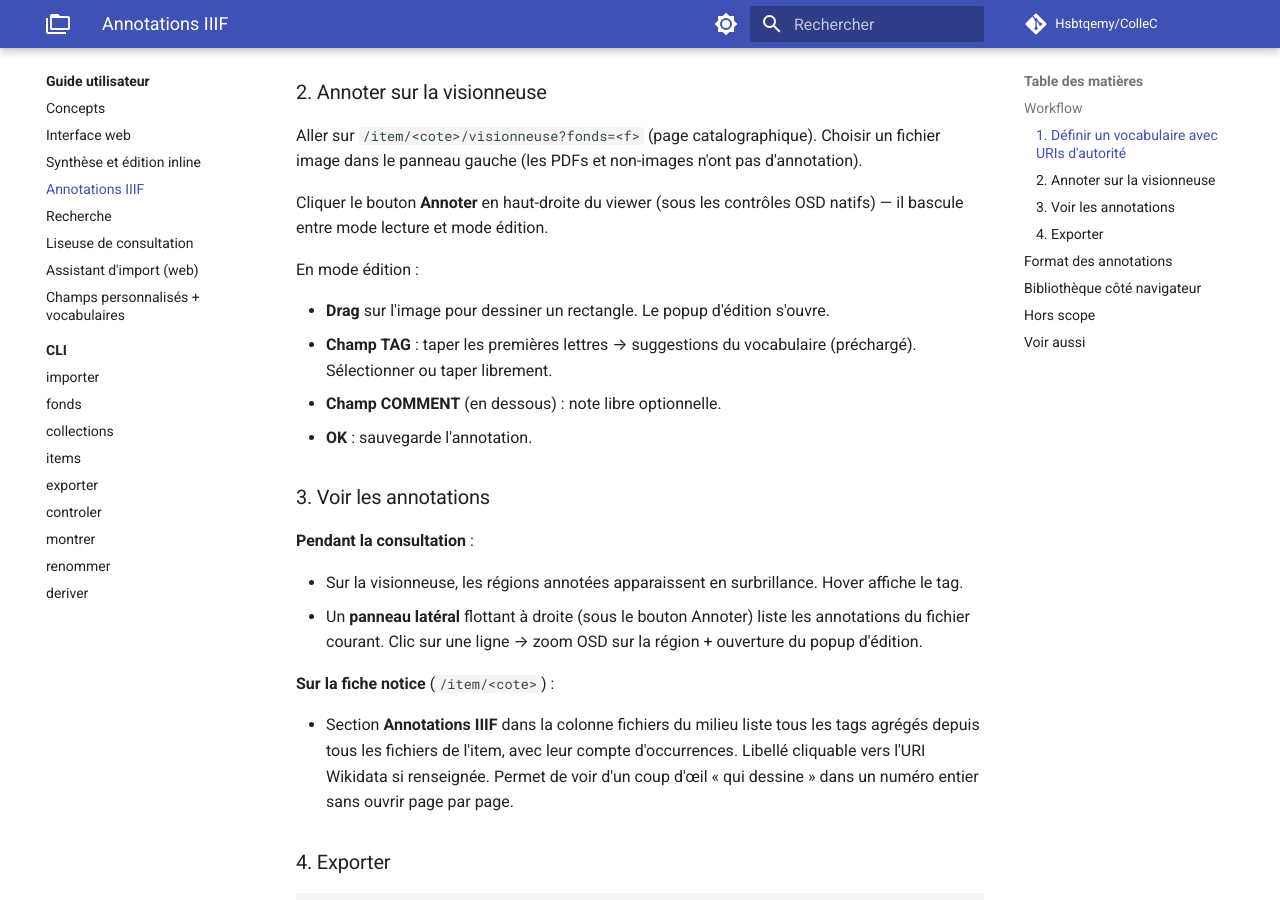
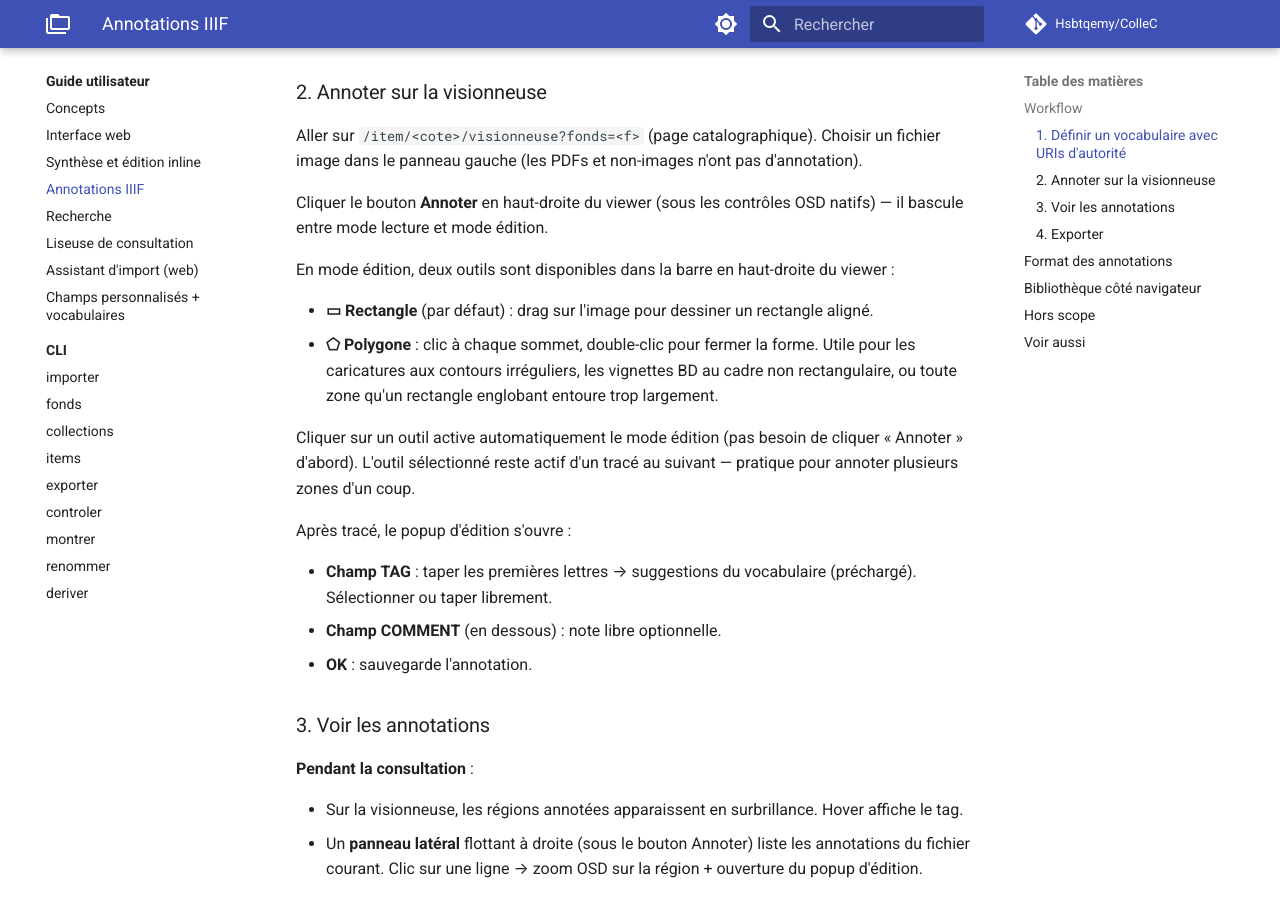
Before and after one commit to Hsbtqemy/ColleC, an MkDocs documentation site: the page built from docs/guide/annotations.md, in a window 1280 px wide and 900 px high, scrolled down 776 px. Built offline with MkDocs 1.6.1 and Material for MkDocs 9.7.7, drawn with Linux system fonts in a browser that asks for light colours; comment, search, counter and statistics services are not loaded; some of the changed text lies outside the part shown.

Commit message:
feat(annotations): outil polygone en plus du rectangle
- annotations_osd.js : boutons d'outil (data-annoter-outil="rect|polygon")
  qui appellent setDrawingTool(). Clic sur un outil active aussi
  l'edition (geste naturel, pas besoin de cliquer Annoter d'abord).
- item_lecture.html : barre flottante avec deux pills Rectangle / Polygone
  a cote du bouton Annoter, visible uniquement en mode edition.
- input.css : highlight de l'outil actif (bleu pale) + masquage en lecture.
- test_annotations.py : round-trip POST W3C SvgSelector polygone, verifie
  preservation du SVG en sortie + GET.
- docs/guide/annotations.md : section workflow mise a jour, exemple
  SvgSelector dans le format des annotations.

Backend deja pret depuis alpha (SELECTEURS_AUTORISES inclut "svg",
serialiser_w3c emet SvgSelector, mapping W3C -> interne dans
_formulaire_depuis_payload). Lot purement UI.

Co-Authored-By: Claude Opus 4.7 (1M context) <noreply@anthropic.com>

````diff
--- a/docs/guide/annotations.md
+++ b/docs/guide/annotations.md
@@ -38,10 +38,23 @@ n'ont pas d'annotation).
 Cliquer le bouton **Annoter** en haut-droite du viewer (sous les
 contrôles OSD natifs) — il bascule entre mode lecture et mode édition.
 
-En mode édition :
+En mode édition, deux outils sont disponibles dans la barre en
+haut-droite du viewer :
 
-- **Drag** sur l'image pour dessiner un rectangle. Le popup d'édition
-  s'ouvre.
+- **▭ Rectangle** (par défaut) : drag sur l'image pour dessiner un
+  rectangle aligné.
+- **⬠ Polygone** : clic à chaque sommet, double-clic pour fermer la
+  forme. Utile pour les caricatures aux contours irréguliers, les
+  vignettes BD au cadre non rectangulaire, ou toute zone qu'un
+  rectangle englobant entoure trop largement.
+
+Cliquer sur un outil active automatiquement le mode édition (pas
+besoin de cliquer « Annoter » d'abord). L'outil sélectionné reste
+actif d'un tracé au suivant — pratique pour annoter plusieurs
+zones d'un coup.
+
+Après tracé, le popup d'édition s'ouvre :
+
 - **Champ TAG** : taper les premières lettres → suggestions du
   vocabulaire (préchargé). Sélectionner ou taper librement.
 - **Champ COMMENT** (en dessous) : note libre optionnelle.
@@ -113,6 +126,21 @@ Chaque annotation stockée en base produit un JSON-LD W3C minimal :
 Le `body` est une liste, on peut combiner tags + commentaires + URIs
 d'identification dans une même annotation.
 
+Pour les polygones, le `selector` devient un `SvgSelector` avec un
+SVG inline :
+
+```json
+"selector": {
+  "type": "SvgSelector",
+  "value": "<svg><polygon points='120,80 350,90 410,260 200,310 90,180'/></svg>"
+}
+```
+
+Les deux formes (`FragmentSelector` rectangle + `SvgSelector`
+polygone) cohabitent dans une même AnnotationCollection sans
+configuration supplémentaire — Mirador, Recogito et Annotorious les
+gèrent nativement.
+
 ## Bibliothèque côté navigateur
 
 Annotorious 2.7 (plugin OpenSeadragon, ~380 Ko) est greffé sur
````
Also changed, not shown: src/archives_tool/web/static/css/input.css (+16 -0 lines), src/archives_tool/web/static/js/annotations_osd.js (+78 -9 lines), src/archives_tool/web/templates/pages/item_lecture.html (+28 -0 lines), 1 other file.
